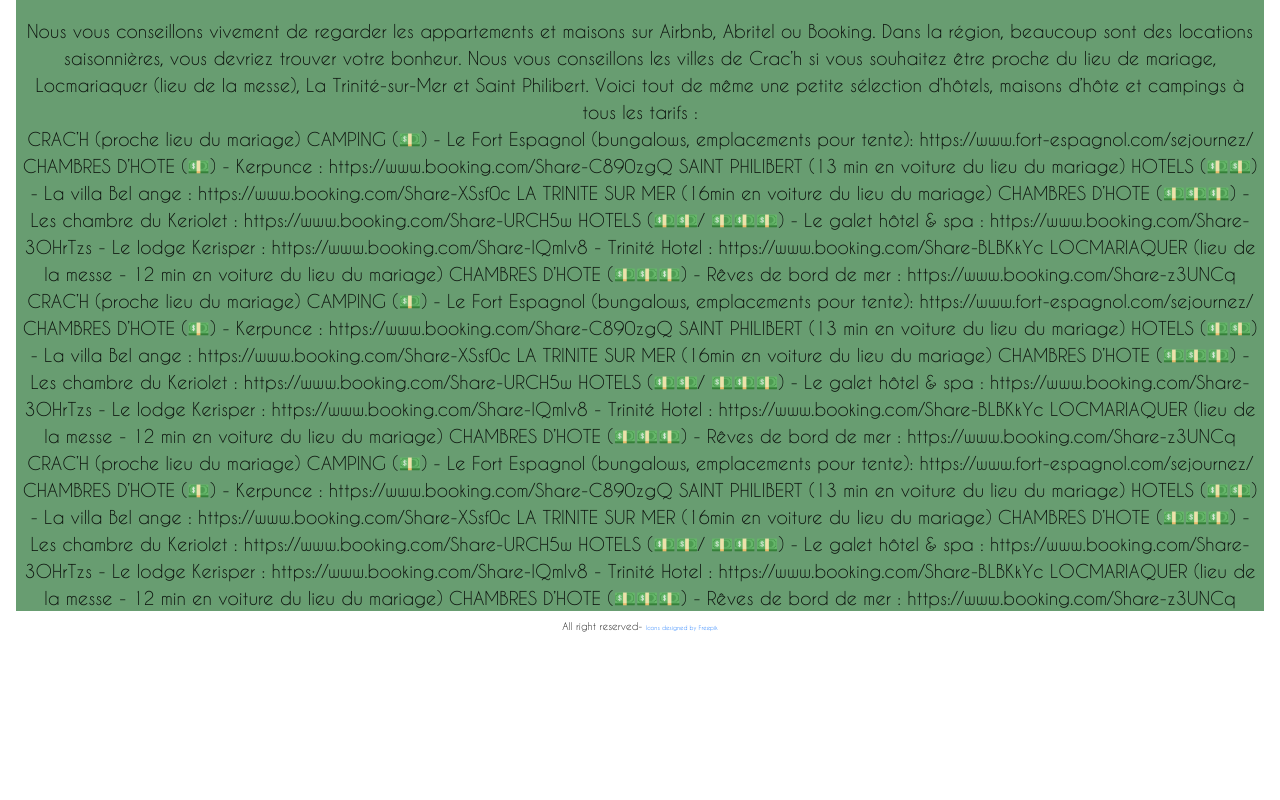
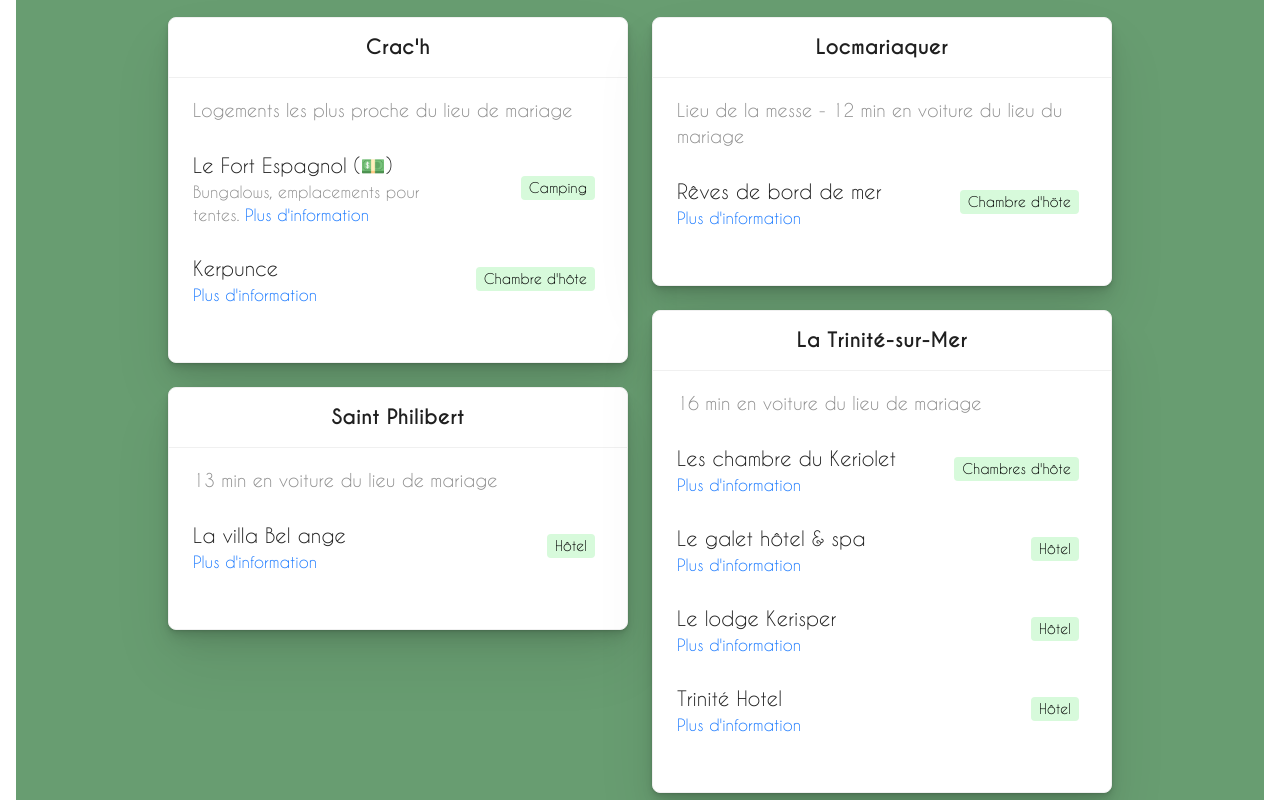
Before and after one commit to GregdTd/gregdtd.github.io, a React (Vite) app: page / in a window 1280 px wide. Shown: the part 2580-3380 px from the top of the page. Before the commit the page ends 3222 px from the top, so only its background shows below. Built offline with nearby package versions, Linux system fonts and the light colour scheme.

Commit message:
✨ Add accomodation page

```diff
--- a/src/App.tsx
+++ b/src/App.tsx
@@ -2,6 +2,7 @@
 import { Footer as BaseFooter, Content } from 'antd/es/layout/layout'
 import styled from 'styled-components'
 import { NavigationBar } from './components/NavigationBar'
+
 import { Accomodation } from './pages/Accomodation'
 import { Place } from './pages/Location'
 import { Program } from './pages/Program'
@@ -13,15 +14,15 @@
     theme={{
       token: {
         fontFamily: 'caviar-dreams',
-                fontSize: 18,
+        fontSize: 18
       },
       components: {
         Menu: {
           horizontalItemSelectedColor: `${Colors.green}`,
           itemSelectedColor: `${Colors.green}`,
-                    itemHoverColor: `${Colors.green}`,
-                },
-            },
+          itemHoverColor: `${Colors.green}`
+        }
+      }
     }}
   >
     <Layout>
--- /dev/null
+++ b/src/components/Card.tsx
@@ -0,0 +1,66 @@
+import { Card as BaseCard, Tag as BaseTag } from 'antd'
+import BaseMeta from 'antd/es/card/Meta'
+import styled from 'styled-components'
+import { Colors } from '../styles/Colors'
+import { mobile } from '../styles/media-queries'
+
+export const Card = styled(BaseCard)`
+    width: 460px;
+    box-shadow:
+        rgba(0, 0, 0, 0.07) 0px 1px 2px,
+        rgba(0, 0, 0, 0.07) 0px 2px 4px,
+        rgba(0, 0, 0, 0.07) 0px 4px 8px,
+        rgba(0, 0, 0, 0.07) 0px 8px 16px,
+        rgba(0, 0, 0, 0.07) 0px 16px 32px,
+        rgba(0, 0, 0, 0.07) 0px 32px 64px;
+
+    @media ${mobile} {
+        width: 100%;
+        max-width: 90vw;
+    }
+`
+
+export const Item = styled.li`
+    display: flex;
+    align-items: center;
+    justify-content: space-between;
+    list-style-type: none;
+
+    .ant-card-meta-title {
+        margin-bottom: 0 !important;
+    }
+`
+
+export const Tag = styled(BaseTag)`
+    background-color: ${Colors.light_green};
+    color: ${Colors.black};
+    margin-bottom: 38px;
+`
+
+export const Meta = styled(BaseMeta)`
+    text-align: left;
+    padding-bottom: 36px;
+
+    @media ${mobile} {
+      font-size: 12px;
+    }
+`
+export const ItemTitle = styled.div`
+    margin-bottom: 0 !important;
+    font-weight: normal;
+    @media ${mobile} {
+        font-size: 16px;
+    }
+`
+
+export const Description = styled.span`
+    display: flex;
+    flex-direction: column;
+    font-size: 16px;
+    width: 230px;
+
+    @media ${mobile} {
+        font-size: 12px;
+        width: 160px;
+    }
+`
--- a/src/pages/Accomodation.tsx
+++ b/src/pages/Accomodation.tsx
@@ -1,38 +1,164 @@
+import styled from 'styled-components'
+import {
+  Card,
+  Description,
+  Item,
+  ItemTitle,
+  Meta,
+  Tag
+} from '../components/Card'
 import { SectionWrapper } from '../styles/Layout'
+import { mobile } from '../styles/media-queries'
 import { Pages } from '../utils/types'
 
 export const Accomodation: React.FC = () => {
-    return (
-        <SectionWrapper id={Pages.ACCOMODATION}>
-            <div>
-                Nous vous conseillons vivement de regarder les appartements et maisons sur Airbnb, Abritel ou Booking. Dans la région, beaucoup sont des locations saisonnières,
-                vous devriez trouver votre bonheur. Nous vous conseillons les villes de Crac’h si vous souhaitez être proche du lieu de mariage, Locmariaquer (lieu de la messe), La
-                Trinité-sur-Mer et Saint Philibert. Voici tout de même une petite sélection d’hôtels, maisons d’hôte et campings à tous les tarifs :
-            </div>
-            <div>
-                CRAC’H (proche lieu du mariage) CAMPING (💵) - Le Fort Espagnol (bungalows, emplacements pour tente): https://www.fort-espagnol.com/sejournez/ CHAMBRES D’HOTE (💵)
-                - Kerpunce : https://www.booking.com/Share-C890zgQ SAINT PHILIBERT (13 min en voiture du lieu du mariage) HOTELS (💵💵) - La villa Bel ange :
-                https://www.booking.com/Share-XSsf0c LA TRINITE SUR MER (16min en voiture du lieu du mariage) CHAMBRES D’HOTE (💵💵💵) - Les chambre du Keriolet :
-                https://www.booking.com/Share-URCH5w HOTELS (💵💵/ 💵💵💵) - Le galet hôtel & spa : https://www.booking.com/Share-3OHrTzs - Le lodge Kerisper :
-                https://www.booking.com/Share-IQmIv8 - Trinité Hotel : https://www.booking.com/Share-BLBKkYc LOCMARIAQUER (lieu de la messe - 12 min en voiture du lieu du mariage)
-                CHAMBRES D’HOTE (💵💵💵) - Rêves de bord de mer : https://www.booking.com/Share-z3UNCq
-            </div>
-            <div>
-                CRAC’H (proche lieu du mariage) CAMPING (💵) - Le Fort Espagnol (bungalows, emplacements pour tente): https://www.fort-espagnol.com/sejournez/ CHAMBRES D’HOTE (💵)
-                - Kerpunce : https://www.booking.com/Share-C890zgQ SAINT PHILIBERT (13 min en voiture du lieu du mariage) HOTELS (💵💵) - La villa Bel ange :
-                https://www.booking.com/Share-XSsf0c LA TRINITE SUR MER (16min en voiture du lieu du mariage) CHAMBRES D’HOTE (💵💵💵) - Les chambre du Keriolet :
-                https://www.booking.com/Share-URCH5w HOTELS (💵💵/ 💵💵💵) - Le galet hôtel & spa : https://www.booking.com/Share-3OHrTzs - Le lodge Kerisper :
-                https://www.booking.com/Share-IQmIv8 - Trinité Hotel : https://www.booking.com/Share-BLBKkYc LOCMARIAQUER (lieu de la messe - 12 min en voiture du lieu du mariage)
-                CHAMBRES D’HOTE (💵💵💵) - Rêves de bord de mer : https://www.booking.com/Share-z3UNCq
-            </div>
-            <div>
-                CRAC’H (proche lieu du mariage) CAMPING (💵) - Le Fort Espagnol (bungalows, emplacements pour tente): https://www.fort-espagnol.com/sejournez/ CHAMBRES D’HOTE (💵)
-                - Kerpunce : https://www.booking.com/Share-C890zgQ SAINT PHILIBERT (13 min en voiture du lieu du mariage) HOTELS (💵💵) - La villa Bel ange :
-                https://www.booking.com/Share-XSsf0c LA TRINITE SUR MER (16min en voiture du lieu du mariage) CHAMBRES D’HOTE (💵💵💵) - Les chambre du Keriolet :
-                https://www.booking.com/Share-URCH5w HOTELS (💵💵/ 💵💵💵) - Le galet hôtel & spa : https://www.booking.com/Share-3OHrTzs - Le lodge Kerisper :
-                https://www.booking.com/Share-IQmIv8 - Trinité Hotel : https://www.booking.com/Share-BLBKkYc LOCMARIAQUER (lieu de la messe - 12 min en voiture du lieu du mariage)
-                CHAMBRES D’HOTE (💵💵💵) - Rêves de bord de mer : https://www.booking.com/Share-z3UNCq
-            </div>
-        </SectionWrapper>
-    )
+  return (
+    <SectionWrapper id={Pages.PROGRAM}>
+      <Wrapper>
+        <Column>
+          <Card title="Crac'h" bordered={true}>
+            <Meta description="Logements les plus proche du lieu de mariage" />
+            <Item>
+              <Meta
+                title={<ItemTitle>Le Fort Espagnol (💵)</ItemTitle>}
+                description={
+                  <Description>
+                    <span>
+                      Bungalows, emplacements pour tentes.{' '}
+                      <a href="https://www.fort-espagnol.com/sejournez/">
+                        Plus d'information
+                      </a>
+                    </span>
+                  </Description>
+                }
+              />
+              <Tag bordered={false}>Camping</Tag>
+            </Item>
+            <Item>
+              <Meta
+                title={<ItemTitle>Kerpunce</ItemTitle>}
+                description={
+                  <Description>
+                    <a href="https://www.booking.com/Share-C890zgQ">
+                      Plus d'information
+                    </a>
+                  </Description>
+                }
+              />
+              <Tag bordered={false}>Chambre d'hôte</Tag>
+            </Item>
+          </Card>
+          <Card title="Saint Philibert" bordered={true}>
+            <Meta description="13 min en voiture du lieu de mariage" />
+            <Item>
+              <Meta
+                title={<ItemTitle>La villa Bel ange</ItemTitle>}
+                description={
+                  <Description>
+                    <a href="https://www.booking.com/Share-XSsf0c">
+                      Plus d'information
+                    </a>
+                  </Description>
+                }
+              />
+              <Tag bordered={false}>Hôtel</Tag>
+            </Item>
+          </Card>
+        </Column>
+        <Column>
+          <Card title="Locmariaquer" bordered={true}>
+            <Meta description="Lieu de la messe - 12 min en voiture du lieu du mariage" />
+            <Item>
+              <Meta
+                title={<ItemTitle>Rêves de bord de mer</ItemTitle>}
+                description={
+                  <Description>
+                    <a href="https://www.booking.com/Share-z3UNCq">
+                      Plus d'information
+                    </a>
+                  </Description>
+                }
+              />
+              <Tag bordered={false}>Chambre d'höte</Tag>
+            </Item>
+          </Card>
+          <Card title="La Trinité-sur-Mer" bordered={true}>
+            <Meta description="16 min en voiture du lieu de mariage" />
+            <Item>
+              <Meta
+                title={<ItemTitle>Les chambre du Keriolet</ItemTitle>}
+                description={
+                  <Description>
+                    <a href="https://www.booking.com/Share-URCH5w">
+                      Plus d'information
+                    </a>
+                  </Description>
+                }
+              />
+              <Tag bordered={false}>Chambres d'hôte</Tag>
+            </Item>
+            <Item>
+              <Meta
+                title={<ItemTitle>Le galet hôtel & spa</ItemTitle>}
+                description={
+                  <Description>
+                    <a href="https://www.booking.com/Share-3OHrTzs">
+                      Plus d'information
+                    </a>
+                  </Description>
+                }
+              />
+              <Tag bordered={false}>Hôtel</Tag>
+            </Item>
+            <Item>
+              <Meta
+                title={<ItemTitle>Le lodge Kerisper</ItemTitle>}
+                description={
+                  <Description>
+                    <a href="https://www.booking.com/Share-URCH5w">
+                      Plus d'information
+                    </a>
+                  </Description>
+                }
+              />
+              <Tag bordered={false}>Hôtel</Tag>
+            </Item>
+            <Item>
+              <Meta
+                title={<ItemTitle>Trinité Hotel</ItemTitle>}
+                description={
+                  <Description>
+                    <a href="https://www.booking.com/Share-BLBKkYc">
+                      Plus d'information
+                    </a>
+                  </Description>
+                }
+              />
+              <Tag bordered={false}>Hôtel</Tag>
+            </Item>
+          </Card>
+        </Column>
+      </Wrapper>
+    </SectionWrapper>
+  )
 }
+
+const Wrapper = styled.div`
+    display: flex;
+    flex-wrap: wrap;
+    justify-content: center;
+    margin: 0px 24px;
+    gap: 24px;
+    padding-bottom: 150px;
+
+    @media ${mobile} {
+        padding-bottom: 20px;
+    }
+`
+
+const Column = styled.div`
+  display: flex;
+  gap: 24px;
+  flex-direction: column;
+  padding: 0px 0px;
+`
--- a/src/styles/media-queries.ts
+++ b/src/styles/media-queries.ts
@@ -1 +1 @@
-export const mobile = `screen and (max-width: 1024px)`
+export const mobile = 'screen and (max-width: 1024px)'
```
Also changed, not shown: src/pages/Program.tsx (+11 -55 lines). Lines whose indentation alone changed are shown as unchanged.
